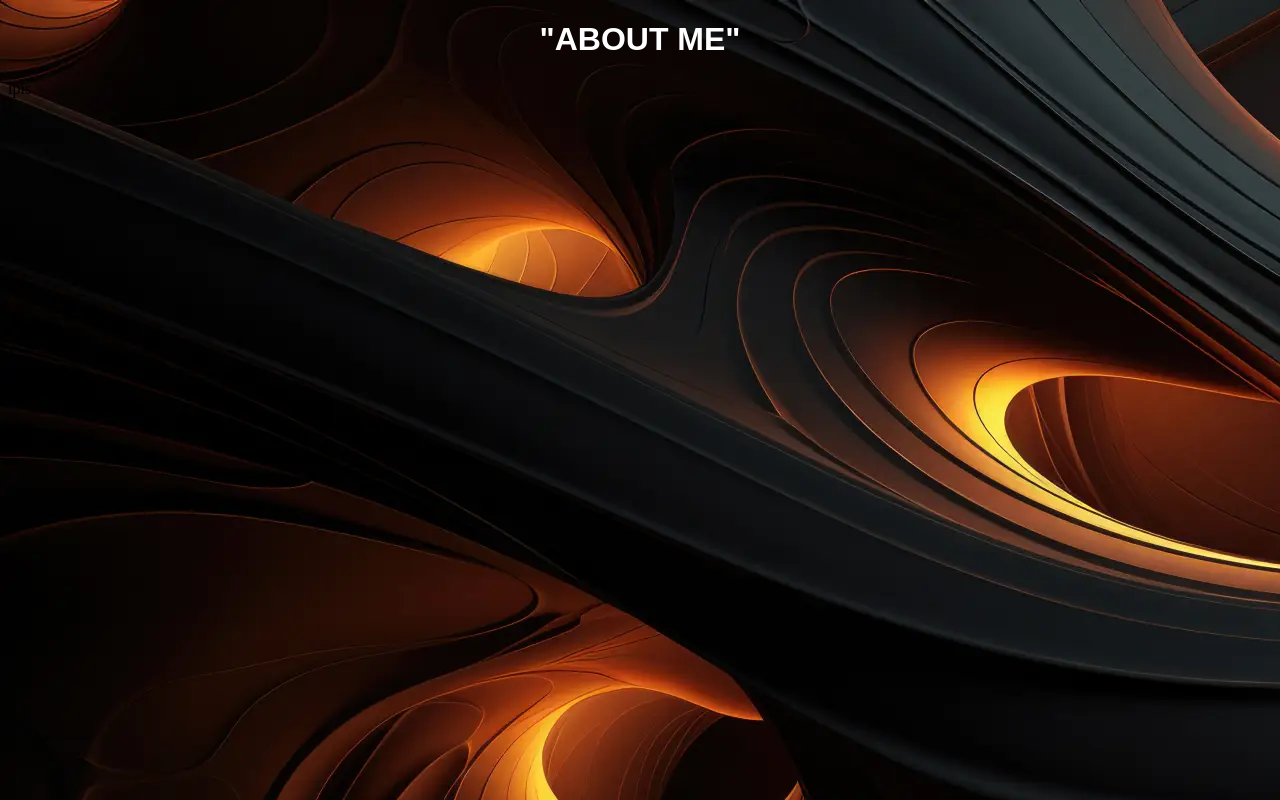
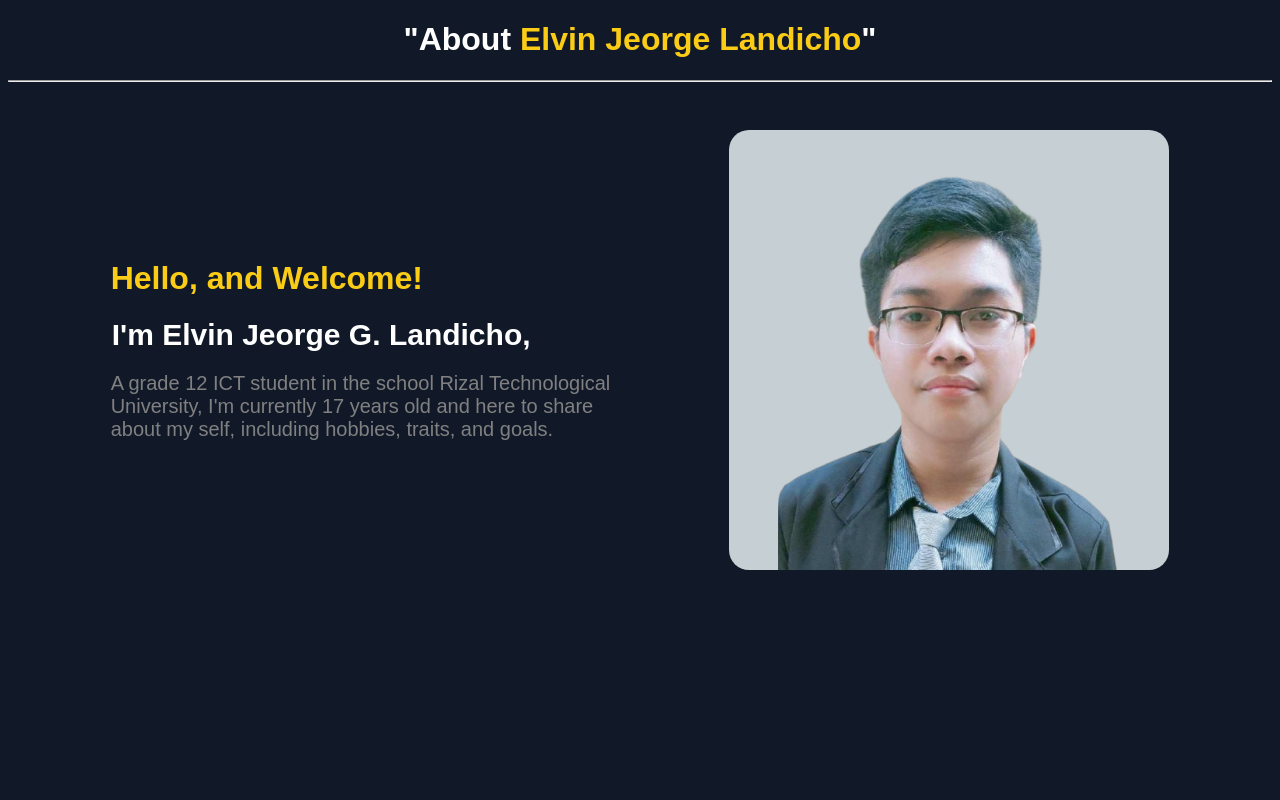
Before and after one commit to ElvinJGL/landicho-aboutme, a plain HTML site: page index.html in a window 1280 px wide. Drawn offline with Linux system fonts and the light colour scheme.

Commit message:
added image and info

```diff
--- a/index.html
+++ b/index.html
@@ -4,12 +4,24 @@
     <meta charset="UTF-8">
     <meta name="viewport" content="width=device-width, initial-scale=1.0">
     <title>All About Me</title>
+    <link rel="stylesheet" href="./style.css">
 </head>
-<body style="background: url(./img/Black.png);">
-    <h1 style="font-family: Arial; text-align: center; color: white;">"ABOUT ME"</h1>
-    <div class="container">
-        ipis
+<body>
+    <h1 class="h1">"About <span style="color: #FACC16;">Elvin Jeorge Landicho</span>"</h1>
+    <hr class="hr">
+    <div class="profile-header">
+        <div class="msg">
+            <h1 style="color: #FACC16;">Hello, and Welcome!</h1>
+            <p class="text"><b class="bold">I'm Elvin Jeorge G. Landicho,</b></p>
+            <p class="text" style="color: gray;">A grade 12 ICT student in the school Rizal
+                 Technological University, I'm currently 17 years old and here to share about
+                  my self, including hobbies, traits, and goals. </p>
+
+        </div>
+
+        <div class="image">
+            <img src="./img/me-removebg-preview.png" alt="Picture of Me">
+        </div>
     </div>
-
 </body>
 </html>
--- a/style.css
+++ b/style.css
@@ -1,5 +1,49 @@
-.container{
-    background: white;
+body{
+    background: #111929;
+    font-family: Arial;
+}
+
+.profile-header{
+    display: flex;
+    justify-content: space-evenly;
+    align-items: center;
+    flex-wrap: wrap;
+    gap: 1rem;
+
+}
+
+.bold{
+    margin-left: 1px;
+    font-size: 30px;
+}
+
+.h1{
+    text-align: center;
     color: white;
-    padding: 1rem;
 }
+
+hr.hr{
+    margin-bottom: 3rem;
+}
+
+.text{
+    font-size: 20px;
+}
+
+.msg{
+    font-family: Arial;
+    color: white;
+    max-width: 500px;
+}
+
+.image{
+    background: #C6CFD4;
+    text-align: center;
+    width: 440px;
+    height: 440px;
+    border-radius: 20px;
+}
+
+.image img{
+    height: 440px;
+}
```
Also changed, not shown: img/me-removebg-preview.png (added).
